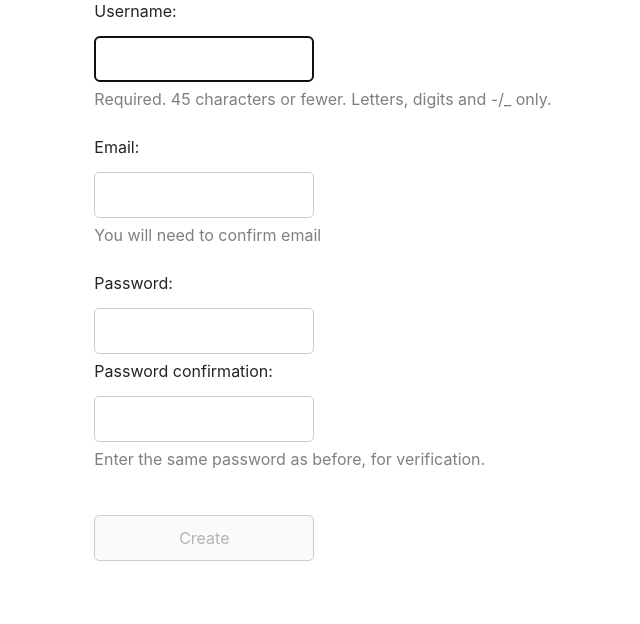
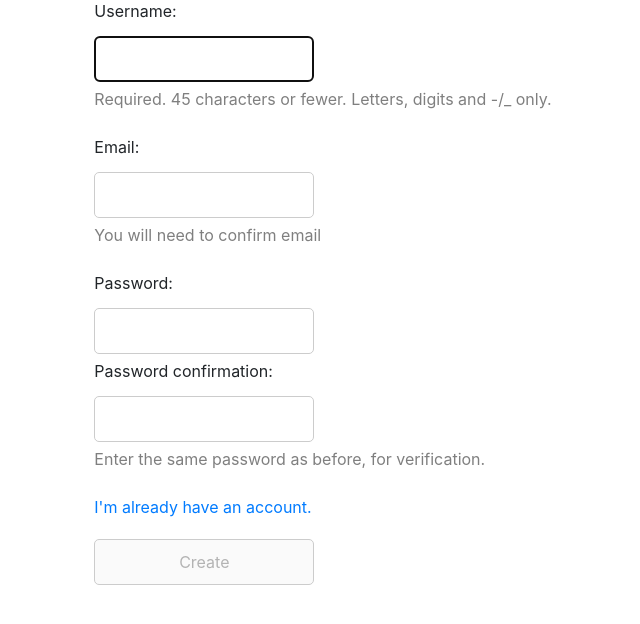
Before and after one commit to whyme0/Chattings, a Django app: page /auth/registration/ in a window 1280 px wide. Shown: the part 81-705 px from the top of the page, without its empty margins (317-957 px from the left). Run offline with Django 3.2, Linux system fonts and the light colour scheme; parts of the project's set-up code (start-up, migrations or seed data) failed here and were passed over; some libraries are stand-ins or nearby versions.

Commit message:
login link added to template

```diff
--- a/templates/users/registration.html
+++ b/templates/users/registration.html
@@ -38,7 +38,8 @@
 
             {% endfor %}
 
-            <input value="Create" type="submit" disabled>
+            <a href="{% url 'users:login' %}">I'm already have an account.</a>
+            <br><input value="Create" type="submit" disabled>
         </form>
     </div>
 {% endblock content %}
```
